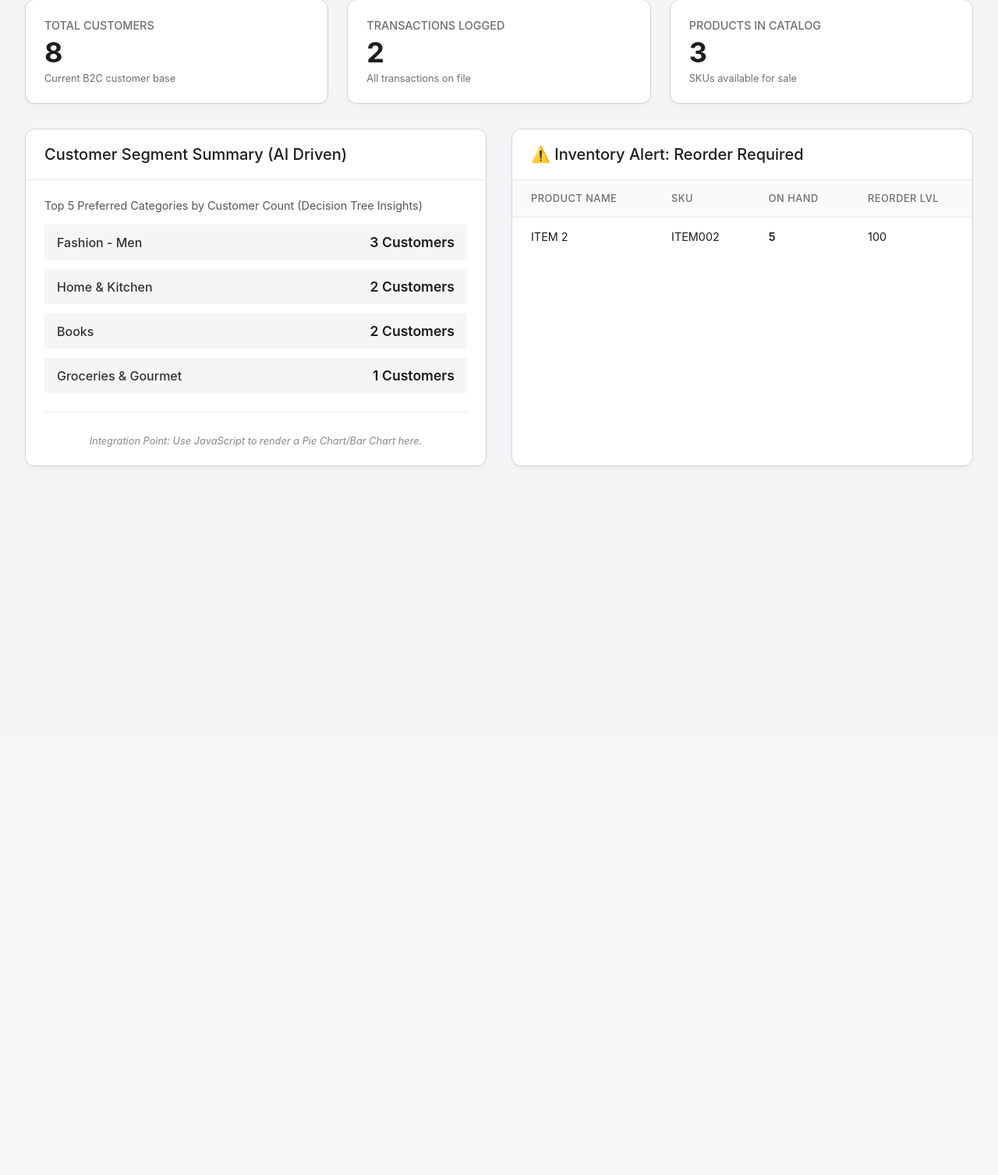
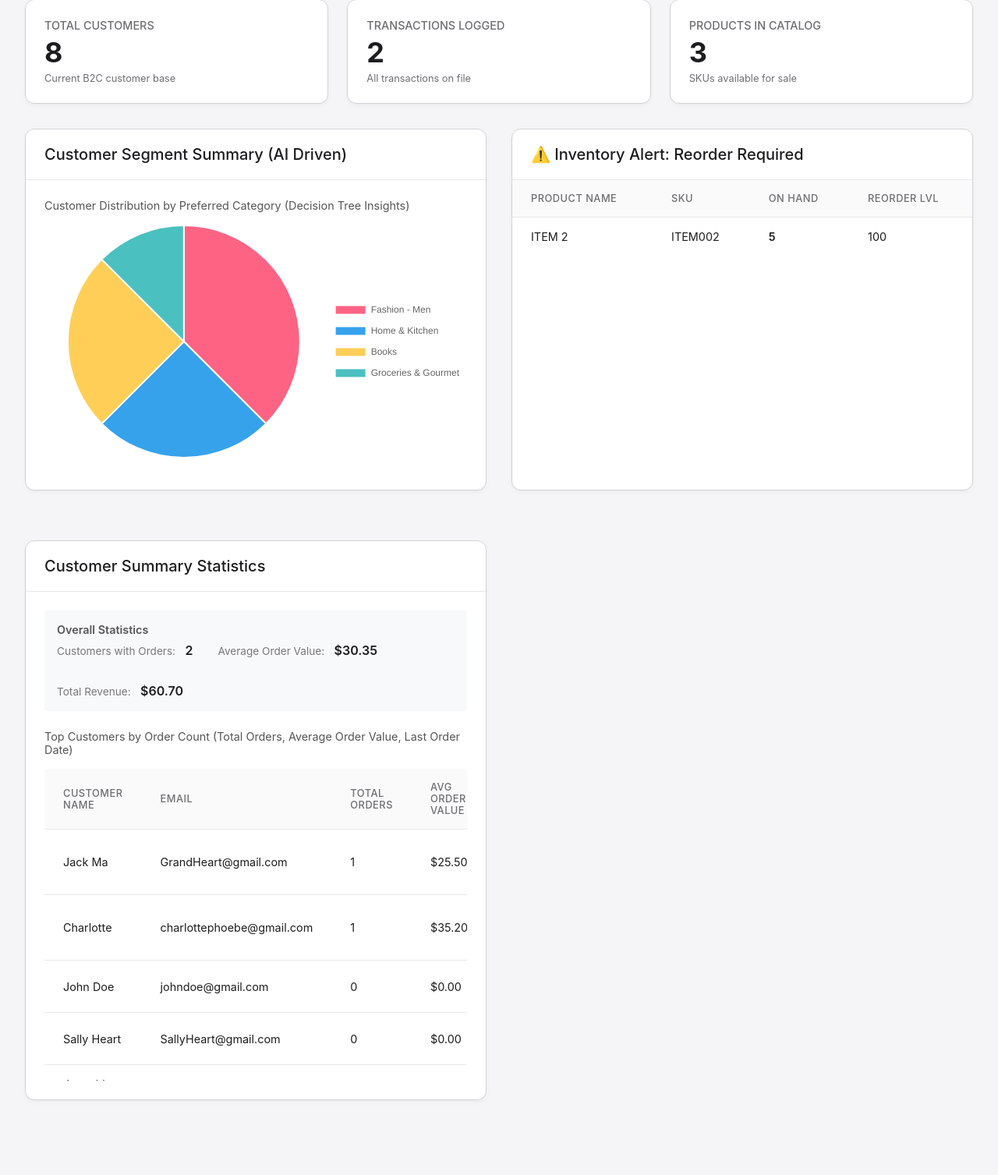
Before and after one commit to Archdaraider/IS2108, a Django app: page /adminpanel/ in a window 1280 px wide. Shown: the part 106-1613 px from the top of the page at 78% size. Before the commit the page ends 704 px from the top, so only its background shows below. Run offline with Django 5.2, Linux system fonts and the light colour scheme; a user stored in the database is signed in; data comes from the database, SQL or seed files in the repository; both versions use the stored data as it was after the commit; tables that the repository leaves empty hold one stand-in row (values such as "Sample post").

Commit message:
Improved DAshboard v2
Improved DAshboard v2

```diff
--- a/auroramart_project/auroramart_project/adminpanel/templates/adminpanel/base.html
+++ b/auroramart_project/auroramart_project/adminpanel/templates/adminpanel/base.html
@@ -8,6 +8,7 @@
 
     <link rel="stylesheet" href="https://cdnjs.cloudflare.com/ajax/libs/font-awesome/5.15.4/css/all.min.css">
     <link rel="stylesheet" href="{% static 'css/admin_styles.css' %}">
+    <script src="https://cdn.jsdelivr.net/npm/chart.js@3.9.1/dist/chart.min.js"></script>
 </head>
 <body>
 
--- a/auroramart_project/auroramart_project/adminpanel/templates/adminpanel/index.html
+++ b/auroramart_project/auroramart_project/adminpanel/templates/adminpanel/index.html
@@ -41,24 +41,10 @@
             </div>
             <div class="content-panel-body">
                 <p style="font-size: 0.9rem; color: #555; margin-top: 0; margin-bottom: 1rem;">
-                    Top 5 Preferred Categories by Customer Count (Decision Tree Insights)
+                    Customer Distribution by Preferred Category (Decision Tree Insights)
                 </p>
-                <ul class="summary-list">
-                {% for segment in segment_summary %}
-                    <li>
-                        <span class="item-name">{{ segment.preferred_category }}</span>
-                        <span class="item-value">{{ segment.count }} Customers</span>
-                    </li>
-                {% empty %}
-                    <li style="justify-content: center; background: #fff; color: #777; font-style: italic;">
-                        No customer segment data available.
-                    </li>
-                {% endfor %}
-                </ul>
-                <div style="border-top: 1px solid #eee; margin-top: 1.5rem; padding-top: 1rem;">
-                    <p style="font-size: 0.8rem; color: #888; text-align: center; font-style: italic; margin-bottom: 0;">
-                        Integration Point: Use JavaScript to render a Pie Chart/Bar Chart here.
-                    </p>
+                <div style="position: relative; height: 300px; margin: 1rem 0;">
+                    <canvas id="preferredCategoryPieChart"></canvas>
                 </div>
             </div>
         </div>
@@ -139,5 +125,148 @@
             </table>
         </div>
     </div> -->
+
+    <div class="dashboard-layout">
+
+        <div class="content-panel">
+            <div class="content-panel-header">
+                <h2>Customer Summary Statistics</h2>
+            </div>
+            <div class="content-panel-body">
+                <div style="margin-bottom: 1.5rem; padding: 1rem; background: #f8f9fa; border-radius: 4px;">
+                    <p style="font-size: 0.9rem; color: #555; margin: 0 0 0.5rem 0; font-weight: 600;">
+                        Overall Statistics
+                    </p>
+                    <div style="display: flex; gap: 2rem; flex-wrap: wrap;">
+                        <div>
+                            <span style="font-size: 0.85rem; color: #777;">Customers with Orders:</span>
+                            <span style="font-weight: 600; margin-left: 0.5rem;">{{ overall_stats.total_customers_with_orders }}</span>
+                        </div>
+                        <div>
+                            <span style="font-size: 0.85rem; color: #777;">Average Order Value:</span>
+                            <span style="font-weight: 600; margin-left: 0.5rem;">${{ overall_stats.avg_order_value_all|floatformat:2 }}</span>
+                        </div>
+                        <div>
+                            <span style="font-size: 0.85rem; color: #777;">Total Revenue:</span>
+                            <span style="font-weight: 600; margin-left: 0.5rem;">${{ overall_stats.total_revenue|floatformat:2 }}</span>
+                        </div>
+                    </div>
+                </div>
+
+                <p style="font-size: 0.9rem; color: #555; margin-top: 0; margin-bottom: 1rem;">
+                    Top Customers by Order Count (Total Orders, Average Order Value, Last Order Date)
+                </p>
+                <div class="content-panel-body no-padding" style="max-height: 400px; overflow-y: auto;">
+                    <table class="data-table">
+                        <thead>
+                            <tr>
+                                <th>Customer Name</th>
+                                <th>Email</th>
+                                <th>Total Orders</th>
+                                <th>Avg Order Value</th>
+                                <th>Last Order Date</th>
+                            </tr>
+                        </thead>
+                        <tbody>
+                            {% for customer in customer_summary %}
+                            <tr>
+                                <td>{{ customer.name }}</td>
+                                <td>{{ customer.email }}</td>
+                                <td class="text-center">{{ customer.total_orders|default:"0" }}</td>
+                                <td class="text-right">
+                                    {% if customer.avg_order_value %}
+                                        ${{ customer.avg_order_value|floatformat:2 }}
+                                    {% else %}
+                                        $0.00
+                                    {% endif %}
+                                </td>
+                                <td>
+                                    {% if customer.last_order_date %}
+                                        {{ customer.last_order_date|date:"Y-m-d H:i" }}
+                                    {% else %}
+                                        <span style="color: #999; font-style: italic;">No orders</span>
+                                    {% endif %}
+                                </td>
+                            </tr>
+                            {% empty %}
+                            <tr>
+                                <td colspan="5" style="text-align: center; color: #777; font-style: italic;">
+                                    No customer data available.
+                                </td>
+                            </tr>
+                            {% endfor %}
+                        </tbody>
+                    </table>
+                </div>
+            </div>
+        </div>
+
+    </div>
+
 </main>
+
+<script>
+document.addEventListener('DOMContentLoaded', function() {
+    // Pie Chart for Preferred Category
+    const pieChartLabels = {{ pie_chart_data.labels|safe }};
+    const pieChartCounts = {{ pie_chart_data.counts|safe }};
+
+    const pieChartData = {
+        labels: pieChartLabels,
+        datasets: [{
+            data: pieChartCounts,
+            backgroundColor: [
+                '#FF6384',
+                '#36A2EB',
+                '#FFCE56',
+                '#4BC0C0',
+                '#9966FF',
+                '#FF9F40',
+                '#FF6384',
+                '#C9CBCF'
+            ],
+            borderWidth: 2,
+            borderColor: '#fff'
+        }]
+    };
+
+    const pieChartConfig = {
+        type: 'pie',
+        data: pieChartData,
+        options: {
+            responsive: true,
+            maintainAspectRatio: false,
+            plugins: {
+                legend: {
+                    position: 'right',
+                    labels: {
+                        padding: 15,
+                        font: {
+                            size: 12
+                        }
+                    }
+                },
+                tooltip: {
+                    callbacks: {
+                        label: function(context) {
+                            let label = context.label || '';
+                            if (label) {
+                                label += ': ';
+                            }
+                            label += context.parsed + ' customers';
+                            return label;
+                        }
+                    }
+                }
+            }
+        }
+    };
+
+    const pieChartCtx = document.getElementById('preferredCategoryPieChart');
+    if (pieChartCtx) {
+        new Chart(pieChartCtx, pieChartConfig);
+    }
+});
+</script>
+
 {% endblock content %}
--- a/auroramart_project/auroramart_project/adminpanel/views.py
+++ b/auroramart_project/auroramart_project/adminpanel/views.py
@@ -1,8 +1,9 @@
 import joblib
 import os
+import json
 import pandas as pd
 from decimal import Decimal
-from django.db.models import Count, Sum, F, DecimalField
+from django.db.models import Count, Sum, F, DecimalField, Avg, Max
 from django.shortcuts import render, redirect, get_object_or_404
 from django.contrib.auth.decorators import login_required
 from django.contrib.auth.views import LoginView, LogoutView
@@ -72,9 +73,37 @@ def admin_dashboard_home(request):
         quantity_on_hand__lte=models.F('reorder_quantity')
     ).order_by('quantity_on_hand')[:10]
 
-    segment_summary = Customer.objects.values('preferred_category') \
+    # Get all preferred categories for pie chart (not just top 5)
+    category_data = Customer.objects.values('preferred_category') \
         .annotate(count=Count('id')) \
-        .order_by('-count')[:5]
+        .order_by('-count')
+
+    # Prepare data for Chart.js pie chart (convert to JSON strings for template)
+    pie_chart_labels = [item['preferred_category'] for item in category_data]
+    pie_chart_counts = [item['count'] for item in category_data]
+
+    pie_chart_data = {
+        'labels': json.dumps(pie_chart_labels),
+        'counts': json.dumps(pie_chart_counts),
+    }
+
+    # Keep the list version for backwards compatibility if needed
+    segment_summary = list(category_data[:5])
+
+    # Customer Summary Statistics
+    # Get aggregate statistics: total orders, average order value, last order date
+    customer_summary = Customer.objects.annotate(
+        total_orders=Count('order', distinct=True),
+        avg_order_value=Avg('order__total_amount'),
+        last_order_date=Max('order__placed_at')
+    ).order_by('-total_orders')[:10]  # Top 10 customers by order count
+
+    # Calculate overall statistics
+    overall_stats = {
+        'total_customers_with_orders': Customer.objects.filter(order__isnull=False).distinct().count(),
+        'avg_order_value_all': Order.objects.aggregate(avg=Avg('total_amount'))['avg'] or Decimal('0.00'),
+        'total_revenue': Order.objects.aggregate(total=Sum('total_amount'))['total'] or Decimal('0.00'),
+    }
 
     model_status = DecisionTreeModel.objects.order_by('-training_date')
 
@@ -83,6 +112,9 @@ def admin_dashboard_home(request):
         'kpis': kpis,
         'inventory_alerts': inventory_alerts,
         'segment_summary': segment_summary,
+        'pie_chart_data': pie_chart_data,
+        'customer_summary': customer_summary,
+        'overall_stats': overall_stats,
         'model_status': model_status,
     }
 
```
Also changed, not shown: auroramart_project/auroramart_project/db.sqlite3.
